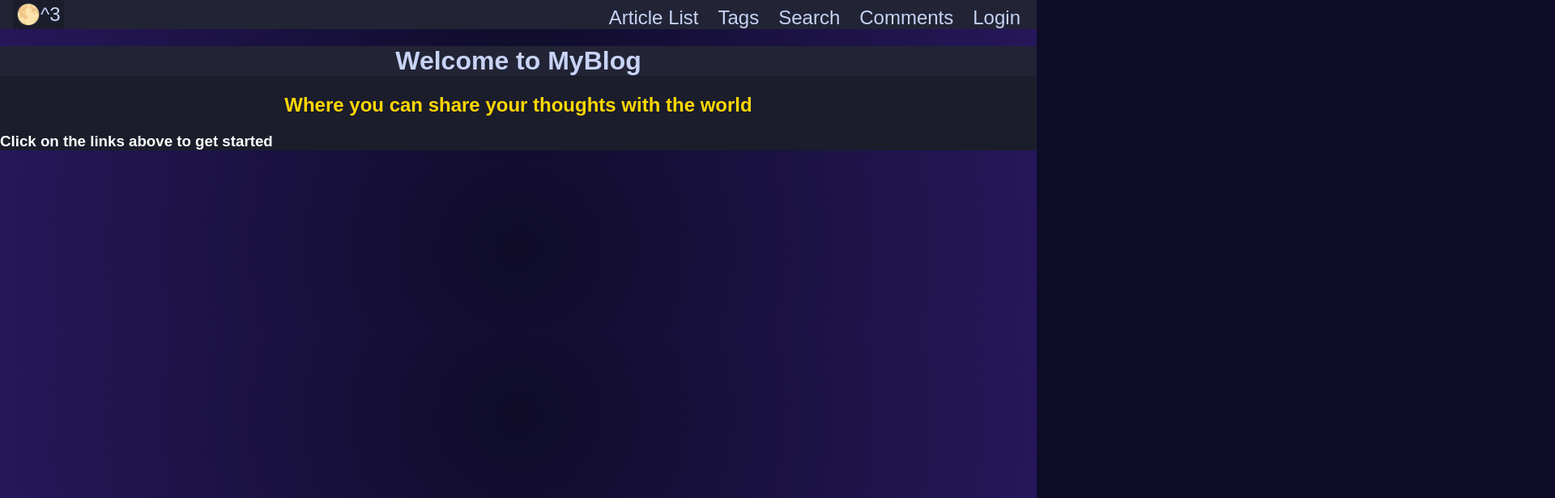
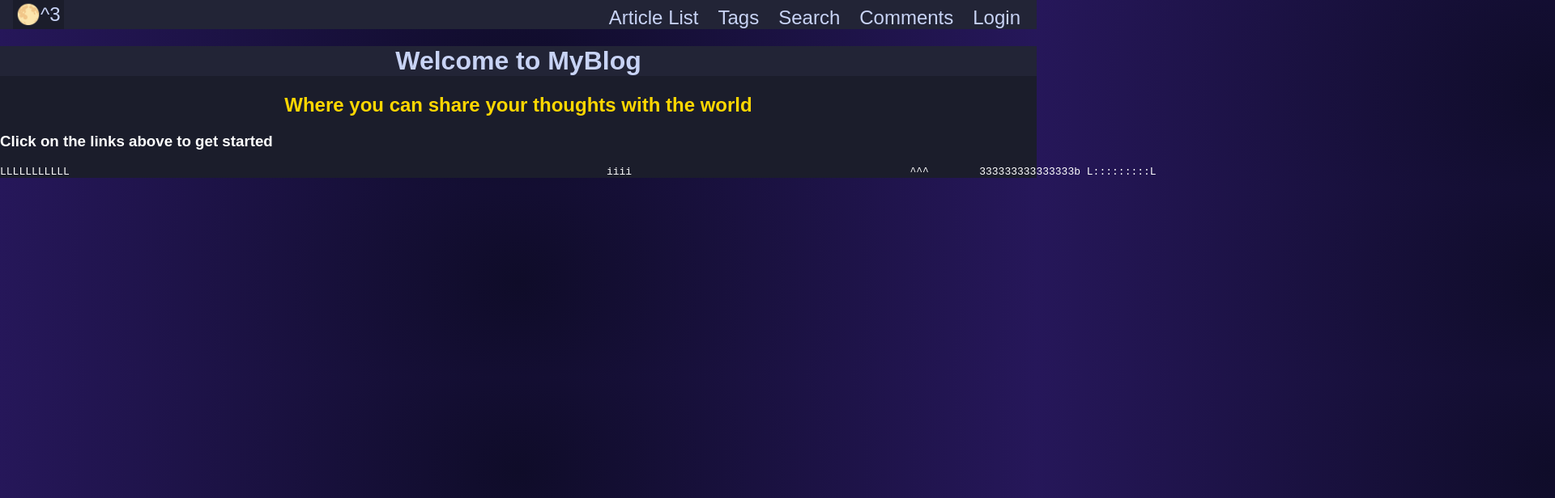
Before and after one commit to LunarianCubed/4610Project, a React (Create React App) app: page / in a window 1280 px wide. Shown: the top 616 px of the page at 81% size, 1920 px wide, since content can reach past the window. Built offline with nearby package versions, Linux system fonts and the light colour scheme.

Commit message:
make cube?

```diff
--- a/src/pages/Home.js
+++ b/src/pages/Home.js
@@ -9,25 +9,29 @@ export default function Home(){
             <h1>Welcome to MyBlog</h1>
             <h2>Where you can share your thoughts with the world</h2>
             <h3>Click on the links above to get started</h3>
-            {/*<pre>*/}
-            {/*    LLLLLLLLLLL                                                                                     iiii                                            ^^^        333333333333333b*/}
-            {/*    L:::::::::L                                                                                    i::::i                                          ^:::^      3:::::::::::::::33*/}
-            {/*    L:::::::::L                                                                                     iiii                                          ^:::::^     3::::::33333::::::3*/}
-            {/*    LL:::::::LL                                                                                                                                  ^:::::::^    3333333     3:::::3*/}
-            {/*    L:::::L               uuuuuu    uuuuuunnnn  nnnnnnnn      aaaaaaaaaaaaa  rrrrr   rrrrrrrrr  iiiiiii   aaaaaaaaaaaaa  nnnn  nnnnnnnn       ^:::::::::^               3:::::3*/}
-            {/*    L:::::L               u::::u    u::::un:::nn::::::::nn    a::::::::::::a r::::rrr:::::::::r i:::::i   a::::::::::::a n:::nn::::::::nn    ^:::::^:::::^              3:::::3*/}
-            {/*    L:::::L               u::::u    u::::un::::::::::::::nn   aaaaaaaaa:::::ar:::::::::::::::::r i::::i   aaaaaaaaa:::::an::::::::::::::nn  ^:::::^ ^:::::^     33333333:::::3*/}
-            {/*    L:::::L               u::::u    u::::unn:::::::::::::::n           a::::arr::::::rrrrr::::::ri::::i            a::::ann:::::::::::::::n^^^^^^^   ^^^^^^^    3:::::::::::3*/}
-            {/*    L:::::L               u::::u    u::::u  n:::::nnnn:::::n    aaaaaaa:::::a r:::::r     r:::::ri::::i     aaaaaaa:::::a  n:::::nnnn:::::n                     33333333:::::3*/}
-            {/*    L:::::L               u::::u    u::::u  n::::n    n::::n  aa::::::::::::a r:::::r     rrrrrrri::::i   aa::::::::::::a  n::::n    n::::n                             3:::::3*/}
-            {/*    L:::::L               u::::u    u::::u  n::::n    n::::n a::::aaaa::::::a r:::::r            i::::i  a::::aaaa::::::a  n::::n    n::::n                             3:::::3*/}
-            {/*    L:::::L         LLLLLLu:::::uuuu:::::u  n::::n    n::::na::::a    a:::::a r:::::r            i::::i a::::a    a:::::a  n::::n    n::::n                             3:::::3*/}
-            {/*    LL:::::::LLLLLLLLL:::::Lu:::::::::::::::uun::::n    n::::na::::a    a:::::a r:::::r           i::::::ia::::a    a:::::a  n::::n    n::::n                 3333333     3:::::3*/}
-            {/*    L::::::::::::::::::::::L u:::::::::::::::un::::n    n::::na:::::aaaa::::::a r:::::r           i::::::ia:::::aaaa::::::a  n::::n    n::::n                 3::::::33333::::::3*/}
-            {/*    L::::::::::::::::::::::L  uu::::::::uu:::un::::n    n::::n a::::::::::aa:::ar:::::r           i::::::i a::::::::::aa:::a n::::n    n::::n                 3:::::::::::::::33*/}
-            {/*    LLLLLLLLLLLLLLLLLLLLLLLL    uuuuuuuu  uuuunnnnnn    nnnnnn  aaaaaaaaaa  aaaarrrrrrr           iiiiiiii  aaaaaaaaaa  aaaa nnnnnn    nnnnnn                  333333333333333*/}
-            {/*</pre>*/}
-            {/*<Cube />*/}
+            <div>
+                <pre>
+                    LLLLLLLLLLL                                                                                     iiii                                            ^^^        333333333333333b
+                    L:::::::::L                                                                                    i::::i                                          ^:::^      3:::::::::::::::33
+                    L:::::::::L                                                                                     iiii                                          ^:::::^     3::::::33333::::::3
+                    LL:::::::LL                                                                                                                                  ^:::::::^    3333333     3:::::3
+                    L:::::L               uuuuuu    uuuuuunnnn  nnnnnnnn      aaaaaaaaaaaaa  rrrrr   rrrrrrrrr  iiiiiii   aaaaaaaaaaaaa  nnnn  nnnnnnnn       ^:::::::::^               3:::::3
+                    L:::::L               u::::u    u::::un:::nn::::::::nn    a::::::::::::a r::::rrr:::::::::r i:::::i   a::::::::::::a n:::nn::::::::nn    ^:::::^:::::^              3:::::3
+                    L:::::L               u::::u    u::::un::::::::::::::nn   aaaaaaaaa:::::ar:::::::::::::::::r i::::i   aaaaaaaaa:::::an::::::::::::::nn  ^:::::^ ^:::::^     33333333:::::3
+                    L:::::L               u::::u    u::::unn:::::::::::::::n           a::::arr::::::rrrrr::::::ri::::i            a::::ann:::::::::::::::n^^^^^^^   ^^^^^^^    3:::::::::::3
+                    L:::::L               u::::u    u::::u  n:::::nnnn:::::n    aaaaaaa:::::a r:::::r     r:::::ri::::i     aaaaaaa:::::a  n:::::nnnn:::::n                     33333333:::::3
+                    L:::::L               u::::u    u::::u  n::::n    n::::n  aa::::::::::::a r:::::r     rrrrrrri::::i   aa::::::::::::a  n::::n    n::::n                             3:::::3
+                    L:::::L               u::::u    u::::u  n::::n    n::::n a::::aaaa::::::a r:::::r            i::::i  a::::aaaa::::::a  n::::n    n::::n                             3:::::3
+                    L:::::L         LLLLLLu:::::uuuu:::::u  n::::n    n::::na::::a    a:::::a r:::::r            i::::i a::::a    a:::::a  n::::n    n::::n                             3:::::3
+                    LL:::::::LLLLLLLLL:::::Lu:::::::::::::::uun::::n    n::::na::::a    a:::::a r:::::r           i::::::ia::::a    a:::::a  n::::n    n::::n                 3333333     3:::::3
+                    L::::::::::::::::::::::L u:::::::::::::::un::::n    n::::na:::::aaaa::::::a r:::::r           i::::::ia:::::aaaa::::::a  n::::n    n::::n                 3::::::33333::::::3
+                    L::::::::::::::::::::::L  uu::::::::uu:::un::::n    n::::n a::::::::::aa:::ar:::::r           i::::::i a::::::::::aa:::a n::::n    n::::n                 3:::::::::::::::33
+                    LLLLLLLLLLLLLLLLLLLLLLLL    uuuuuuuu  uuuunnnnnn    nnnnnn  aaaaaaaaaa  aaaarrrrrrr           iiiiiiii  aaaaaaaaaa  aaaa nnnnnn    nnnnnn                  333333333333333
+                </pre>
+            </div>
+            <div>
+                <Cube />
+            </div>
         </div>
     )
 }
```
